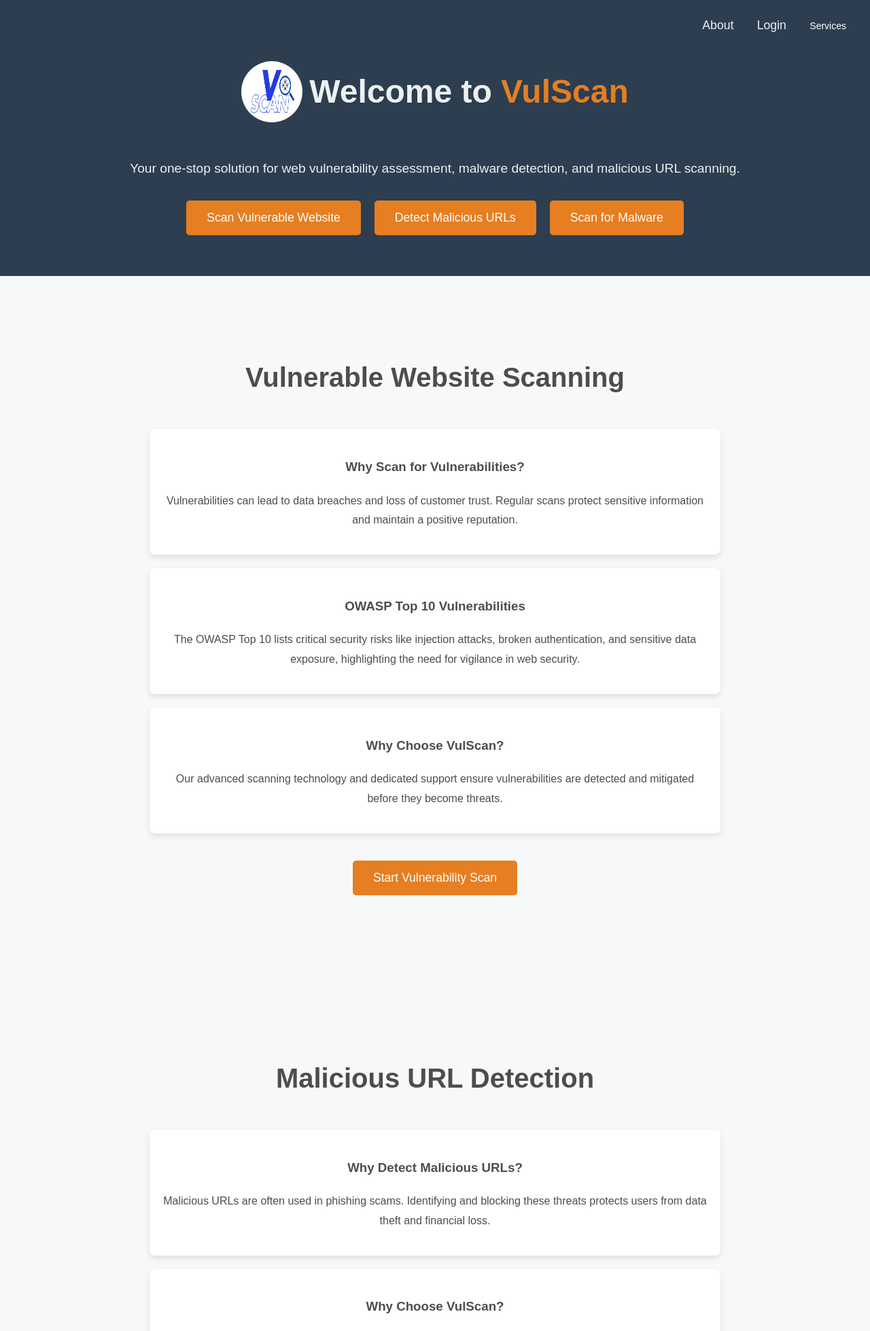
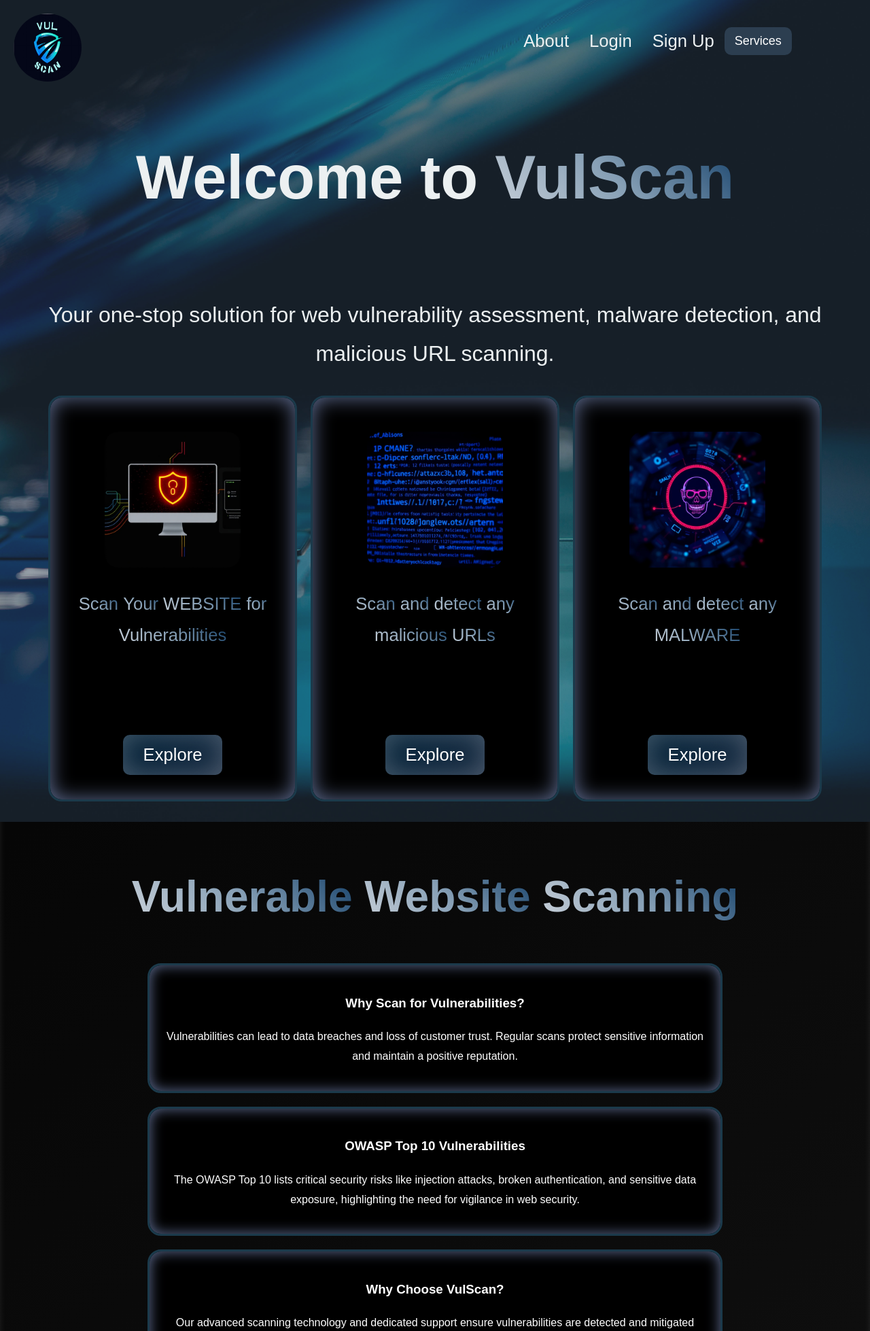
Before and after one commit to KK1234-stack/SE-project, a PHP site: page /homepage.html in a window 1280 px wide. Shown: the top 1958 px of the page at 68% size. Run offline with PHP 8.4, Linux system fonts and the light colour scheme.

Commit message:
homepage-changes

```diff
--- a/homepage.css
+++ b/homepage.css
@@ -2,18 +2,83 @@
 body {
     font-family: 'Arial', sans-serif;
     color: #4d4d4d;
-    background-color: #f7f8fa;
     line-height: 1.8;
     margin: 0;
     padding: 0;
+    overflow-x: hidden;
+    background: #0a0a0a;
+    background: linear-gradient(145deg, #000000, #1a1a1a);
+    box-shadow: inset 0 0 10px rgba(255, 255, 255, 0.1);
+    min-height: 100vh;
+}
+span {
+    background-image: linear-gradient(45deg, #d0d6dd, #869fb5, #093762); /* Gradient colors */
+    background-clip: text;
+-webkit-background-clip: text;
+    color: transparent; /* Makes the text itself transparent */
+    display: inline-block;
 }
 
 header {
+    position: relative;
+    color: #ecf0f1;
+    text-align: center;
     background-color: #2c3e50;
+    overflow: hidden;
+    width: 100%;
+    height: 100%;
+}
+
+header::before {
+    content: '';
+    position: absolute;
+    top: 0;
+    left: 0;
+    width: 100%;
+    height: 100%;
+    background: url('background.jpg') no-repeat center center;
+    background-size: cover;
+    opacity: 0.5; /* Adjust opacity here */
+    z-index: -1; /* Sends the pseudo-element behind the content */
+}
+.navigation {
+    width: 100%;
+    display: flex;
+    justify-content: space-between;
+    align-items: center;
+}
+
+.navigation a {
     color: #ecf0f1;
-    padding: 60px 20px;
-    text-align: center;
-    position: relative;
+    margin: 0 15px;
+    text-decoration: none;
+    font-size: 1.6em;
+}
+
+.navigation a:hover {
+    color: #e67e22;
+}
+
+.logo-box{
+    height: 100px;
+    width: 100px;
+    margin: 10px;
+}
+.logo {
+    width: 100px;
+    height: 100px;
+    margin: 10px;
+    border-radius: 50%;
+}
+.links{
+    height: 100px;
+    width: 640px;
+    display: flex;
+    justify-content: center;
+    align-items: center;
+}
+.links button{
+    font-size: large;
 }
 
 .logo-container {
@@ -21,83 +86,135 @@
     align-items: center;
     justify-content: center;
     margin-bottom: 20px;
-}
-
-.logo {
-    width: 90px;
-    height: 90px;
-    margin-right: 10px;
-    border-radius: 50%;
-}
-
-.navigation {
-    position: absolute;
-    right: 20px;
-    top: 20px;
-}
-
-.navigation a {
-    color: #ecf0f1;
-    margin: 0 15px;
-    text-decoration: none;
-    font-size: 1.1em;
-}
-
-.navigation a:hover {
-    color: #e67e22;
+    font-size: 30px;
 }
 
 header h1 {
     font-size: 3em;
 }
 
-header h1 span {
-    color: #e67e22;
+header p {
+    font-size: 2em;
+    padding-left: 30px;
+    padding-right: 30px;
 }
 
-header p {
-    font-size: 1.2em;
+/* Dropdown Styling */
+.dropdown {
+    display: inline-block;
+    position: relative;
+    border-radius: 10px;
 }
 
+.dropbtn {
+    background-color: #2c3e50;
+    color: white;
+    padding: 10px 15px; /* Adjusted padding for a smaller button */
+    font-size: 14px; /* Smaller font size */
+    border: none;
+    cursor: pointer;
+    border-radius: 10px;
+}
+
+.dropdown-content {
+    display: none;
+    border-radius: 10px;
+    position: absolute;
+    background-color: #3c4853;
+    box-shadow: 0 8px 16px rgba(0, 0, 0, 0.2);
+    z-index: 1;
+    width: 200px; /* Fixed width to prevent overflow */
+    right: 0; /* Aligns the dropdown content to the right edge of the button */
+}
+.dropdown-content a {
+    color: rgb(252, 250, 250);
+    padding: 10px; /* Adjusted padding for a smaller text area */
+    text-decoration: none;
+    display: block;
+    font-size: 14px; /* Smaller font size for dropdown items */
+    border-bottom: 1px solid rgba(255, 255, 255, 0.2); /* Horizontal line */
+}
+
+.dropdown-content a:last-child {
+    border-bottom: none; /* Removes the line from the last item */
+}
+
+.dropdown-content a:hover {
+    background-color: #f1f1f1;
+}
+
+.dropdown:hover .dropdown-content {
+    display: block;
+}
+
+/* BUTTONS */
 .button-group {
     display: flex;
+    flex-direction: row;
     gap: 20px;
     justify-content: center;
-    margin-top: 30px;
+    margin: 30px;
 }
-
+.but1, .but2, .but3 {
+    background-color: #000000; /* Black background */
+    /* height: 640px; */
+    width: 360px;
+    border-radius: 20px; /* Rounded corners */
+    border: 3px solid rgb(27, 58, 75); /* Outer border */
+    box-shadow: inset 0 0 30px rgba(140, 159, 213, 0.7);
+}
+.but1 img,.but2 img,.but3 img{
+    height: 200px;
+    width: 200px;
+    margin-top: 50px;
+    border-radius: 20px;
+}
+.but1 p,.but2 p,.but3 p {
+    font-size: 1.6rem;
+    display: inline-block;
+    height: 160px;
+    margin-top: 20px;
+    margin-bottom: 20px;
+}
 .animated-button {
     padding: 15px 30px;
-    font-size: 1.1em;
-    background-color: #e67e22;
+    font-size: 1.6em;
+    background: linear-gradient(135deg, #012036, #12263d); /* Gradient background */
     color: #fff;
     border: none;
-    border-radius: 5px;
+    border-radius: 10px; /* Rounded corners */
     transition: all 0.3s ease;
     cursor: pointer;
+    margin: 36px 20px;
+    box-shadow: inset 0px 0px 40px rgba(229, 230, 235, 0.3); /* Inner shadow */
 }
 
 .animated-button:hover {
-    background-color: #d35400;
-    box-shadow: 0px 8px 15px rgba(0, 0, 0, 0.2);
+    background: linear-gradient(135deg, #012036, #214772); /* Darker gradient on hover */
+    box-shadow: inset 0px 0px 8px rgba(150, 172, 210, 0.3), 0px 8px 15px rgba(229, 230, 235, 0.3); /* Inner shadow + outer shadow on hover */
     transform: translateY(-3px);
+}
+
+.animated-button:active {
+    transform: translateY(1px); /* Button slightly pressed effect */
 }
 
 /* Section Styling */
 .scroll-section {
-    padding: 80px 20px;
+    padding: 0px 60px;
     text-align: center;
 }
 
 .scroll-section h2 {
-    font-size: 2.5em;
+    font-size: 4em;
     margin-bottom: 40px;
 }
-
 .card {
-    background: #ffffff;
-    border-radius: 8px;
-    box-shadow: 0 4px 8px rgba(0, 0, 0, 0.1);
+    background: #000000;
+    color: white;
+    border-radius: 20px; /* Rounded corners */
+    border: 3px solid rgb(27, 58, 75); /* Outer border */
+    box-shadow: inset 0 0 20px rgba(140, 159, 213, 0.7);
     padding: 20px;
     margin: 20px auto;
     max-width: 800px;
@@ -109,63 +226,30 @@
 }
 
 .center-button {
-    margin: 40px 0;
-}
-
-/* Dropdown Styling */
-.dropdown {
-    display: inline-block;
-    position: relative; /* Adjusted for proper positioning */
-}
-
-.dropbtn {
-    background-color: #2c3e50;
-    color: white;
-    padding: 10px 15px; /* Adjusted padding for a smaller button */
-    font-size: 14px; /* Smaller font size */
-    border: none;
-    cursor: pointer;
-}
-
-.dropdown-content {
-    display: none;
-    position: absolute;
-    background-color: #f9f9f9;
-    box-shadow: 0 8px 16px rgba(0,0,0,0.2);
-    z-index: 1;
-    width: 200px; /* Fixed width to prevent overflow */
-}
-
-.dropdown-content a {
-    color: black;
-    padding: 10px; /* Adjusted padding for a smaller text area */
-    text-decoration: none;
-    display: block;
-    font-size: 14px; /* Smaller font size for dropdown items */
-}
-
-.dropdown-content a:hover {
-    background-color: #f1f1f1;
-}
-
-.dropdown:hover .dropdown-content {
-    display: block;
+    margin: 20px 0;
 }
 
 /* Footer Styling */
 footer {
-    background-color: #2c3e50;
+    background-color: #000000;
     color: #ecf0f1;
     text-align: center;
     padding: 20px;
     position: relative;
     bottom: 0;
     width: 100%;
+    font-size: 1.3rem;
 }
 
 footer a {
-    color: #e67e22;
+    /* color: #e67e22; */
     text-decoration: none;
+    background-image: linear-gradient(45deg, #d0d6dd, #869fb5, #2570b6); /* Gradient colors */
+    background-clip: text;
+-webkit-background-clip: text;
+    color: transparent; /* Makes the text itself transparent */
+    display: inline-block;
+    font-size: 1.2rem;
 }
 
 footer a:hover {
--- a/homepage.html
+++ b/homepage.html
@@ -11,14 +11,15 @@
 
     <!-- Header Section -->
     <header class="header" data-aos="fade-in">
-        <div class="logo-container">
-            <img src="vulscanlogo.png" alt="VulScan Logo" class="logo">
-            <h1>Welcome to <span>VulScan</span></h1>
-        </div>
         <nav class="navigation">
-            <a href="about.html">About</a>
-            <a href="login.html">Login</a>
-            <div class="dropdown">
+            <div class="logo-box">
+                <img src="weblogo.jpg" alt="VulScan Logo" class="logo">
+            </div>
+            <div class="links">
+                <a href="about.html">About</a>
+                <a href="login.html">Login</a>
+                <a href="Signup.html" class="sign-up">Sign Up</a>
+                <div class="dropdown">
                 <button class="dropbtn">Services</button>
                 <div class="dropdown-content">
                     <a href="vulnerable-website.html">Vulnerable Website Scanning</a>
@@ -26,18 +27,36 @@
                     <a href="malware.html">Malware Detection</a>
                 </div>
             </div>
+            </div>
         </nav>
+        <div class="logo-container">
+            <h1>Welcome to <span>VulScan</span></h1>
+        </div>
         <p>Your one-stop solution for web vulnerability assessment, malware detection, and malicious URL scanning.</p>
         <div class="button-group">
-            <button onclick="window.location.href='vulnerable-website.html'" class="animated-button">Scan Vulnerable Website</button>
-            <button onclick="window.location.href='detect_url.html'" class="animated-button">Detect Malicious URLs</button>
-            <button onclick="window.location.href='malware.html'" class="animated-button">Scan for Malware</button>
+            <div class="but1">
+                <img src="buttonimg1.jpg" alt="">
+                <p><span>Scan</span> <span>Your</span> <span>WEBSITE</span> <span>for</span> <span>Vulnerabilities</span></p>
+                <button onclick="window.location.href='vulnerable-website.html'" class="animated-button">Explore</button>
+            </div>
+            <div class="but2">
+                <img src="buttonimg2.jpg" alt="">
+                <p><span>Scan</span> <span>and</span> <span>detect</span> <span>any</span> <span>malicious</span> <span>URLs</span></p>
+                <button onclick="window.location.href='detect_url.html'" class="animated-button">Explore</button>
+            </div>
+            <div class="but3">
+                <img src="buttonimg3.jpg" alt="">
+                <p><span>Scan</span> <span>and</span> <span>detect</span> <span>any</span> <span>MALWARE</span></p>
+                <button onclick="window.location.href='malware.html'" class="animated-button">Explore</button>
+            </div>
         </div>
     </header>
 
     <!-- Vulnerable Website Section -->
     <section id="vulnerable-website-section" class="scroll-section">
-        <h2 data-aos="fade-right">Vulnerable Website Scanning</h2>
+        <h2 data-aos="fade-right">
+            <span>Vulnerable</span> <span>Website</span> <span>Scanning</span>
+        </h2>
         <div class="card" data-aos="fade-up">
             <h3>Why Scan for Vulnerabilities?</h3>
             <p>Vulnerabilities can lead to data breaches and loss of customer trust. Regular scans protect sensitive information and maintain a positive reputation.</p>
@@ -57,7 +76,9 @@
 
     <!-- Malicious URL Detection Section -->
     <section id="malicious-url-section" class="scroll-section">
-        <h2 data-aos="fade-right">Malicious URL Detection</h2>
+        <h2 data-aos="fade-right">
+            <span>Malicious</span> <span>URL</span> <span>Detection</span>
+        </h2>
         <div class="half-card-container">
             <div class="card half-card" data-aos="fade-up">
                 <h3>Why Detect Malicious URLs?</h3>
@@ -76,7 +97,9 @@
 
     <!-- Malware Detection Section -->
     <section id="malware-section" class="scroll-section">
-        <h2 data-aos="fade-right">Malware Detection</h2>
+        <h2 data-aos="fade-right">
+            <span>Malware</span> <span>Detection</span>
+        </h2>
         <div class="half-card-container">
             <div class="card half-card" data-aos="fade-up">
                 <h3>Why Scan for Malware?</h3>
@@ -95,7 +118,9 @@
 
     <!-- Become a Pro Section -->
     <section id="become-pro-section" class="scroll-section">
-        <h2 data-aos="fade-right">Become a Pro</h2>
+        <h2 data-aos="fade-right">
+            <span>Become</span> <span>a</span> <span>Pro</span>
+        </h2>
         <div class="card" data-aos="fade-up">
             <h3>Unlock Premium Features</h3>
             <p>Upgrade to our Pro plan for access to advanced features including in-depth scanning, priority support, and more comprehensive reports.</p>
```
Also changed, not shown: background.jpg (added), buttonimg1.jpg (added), buttonimg2.jpg (added), buttonimg3.jpg (added), weblogo.jpg (added).
